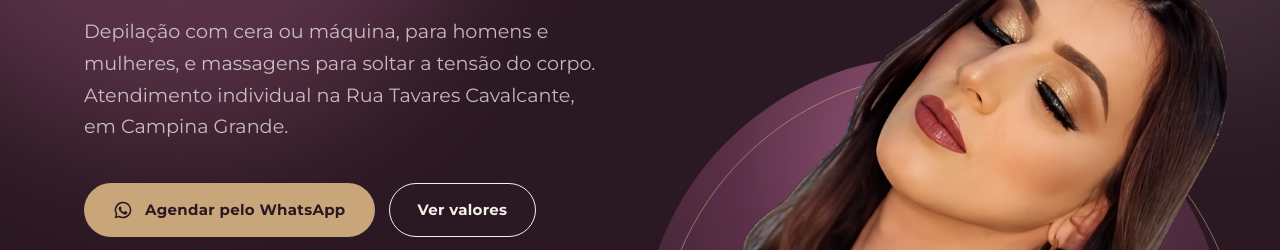
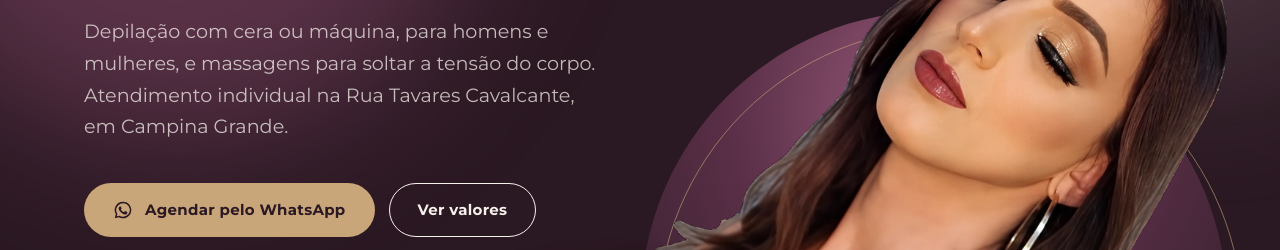
Before and after one commit to Israel-ops-cmd/palloma-depill, a plain HTML site: page index.html in a window 1280 px wide. Shown: the part 364-614 px from the top of the page. Drawn offline with nearby package versions, Linux system fonts and the light colour scheme; a web font is replaced by a local one.

Commit message:
Sobe a foto do hero para alinhar com o título
Co-Authored-By: Claude Opus 5.5 <noreply@anthropic.com>
Claude-Session: https://claude.ai/code/session_01BuBshsvhtdNituB4boSAvT

```diff
--- a/index.html
+++ b/index.html
@@ -150,7 +150,7 @@ section > .wrap{position:relative;z-index:1}
 .hero-facts div{display:flex;flex-direction:column}
 .hero-facts b{font-family:var(--serif);font-size:30px;font-weight:400;line-height:1;color:var(--champanhe)}
 .hero-facts span{font-size:13px;color:rgba(247,241,236,.7);margin-top:6px}
-.hero-photo{position:relative;justify-self:end;width:112%;max-width:720px;margin-right:-6%}
+.hero-photo{position:relative;justify-self:end;width:112%;max-width:720px;margin-right:-6%;margin-top:-90px}
 .cutout{position:relative;width:100%;aspect-ratio:var(--ar)}
 .cutout .arch{position:absolute;left:0;right:0;bottom:0;top:var(--top);border-radius:300px 300px 6px 6px;background:var(--arch)}
 .cutout .line{position:absolute;left:16px;right:-16px;bottom:-16px;top:calc(var(--top) + 16px);border:1px solid rgba(201,165,122,.6);border-radius:300px 300px 6px 6px;pointer-events:none}
```
